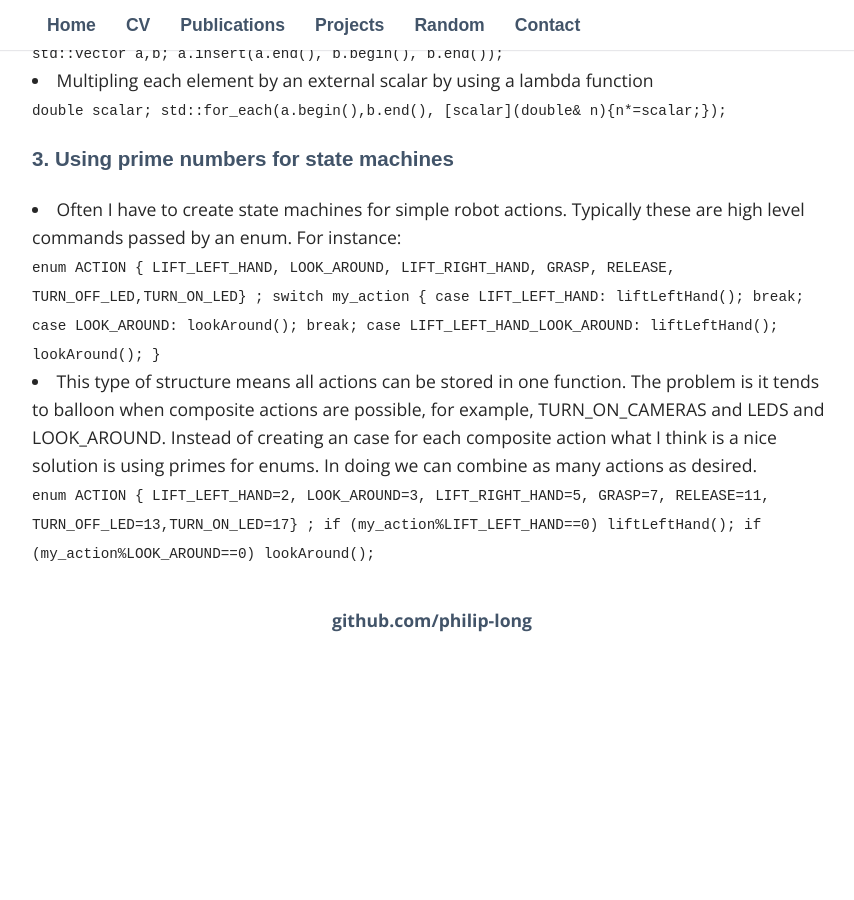
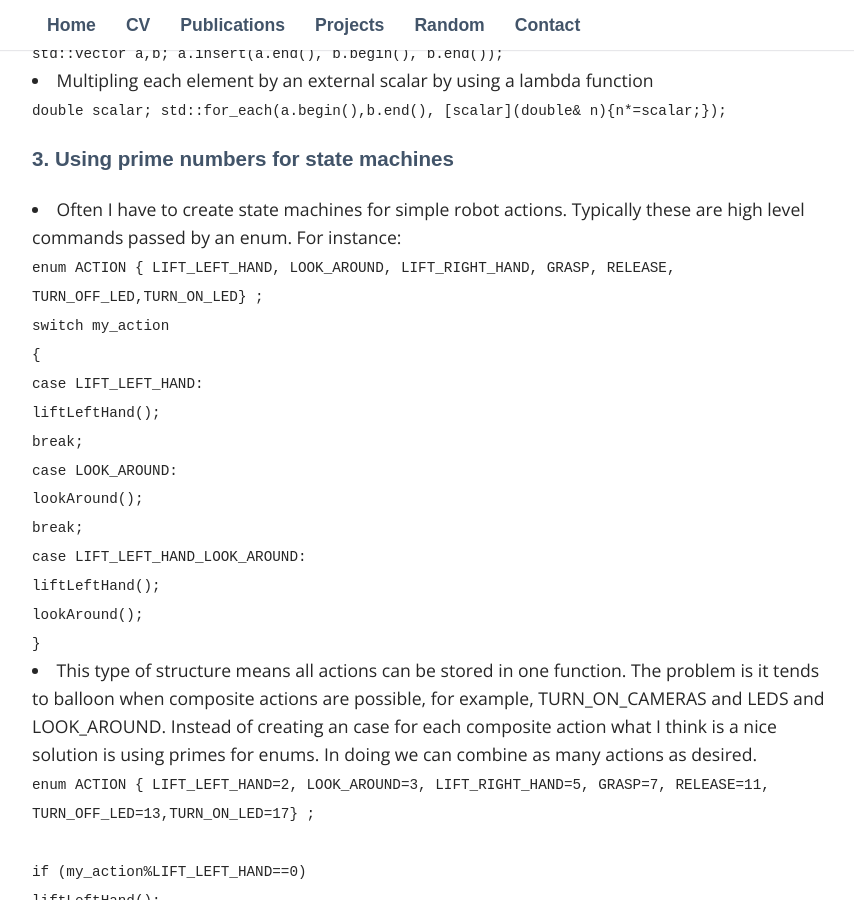
Before and after one commit to philip-long/philip-long.github.io, a Jekyll site: the page built from random/tips.html, in a window 1280 px wide and 900 px high, scrolled down 1253 px. Shown: the whole window, without its empty margins (208-1062 px from the left). Built offline with Jekyll 4.4.1, drawn with Linux system fonts in a browser that asks for light colours; some web fonts are replaced; before the commit the page ends 1927 px from its top, so only the background shows below that; some of the changed text lies outside the part shown.

Commit message:
Update tips.html

```diff
--- a/random/tips.html
+++ b/random/tips.html
@@ -83,19 +83,19 @@ a.insert(a.end(), b.begin(), b.end());
 
 	<code>
 
-	enum ACTION { LIFT_LEFT_HAND, LOOK_AROUND, LIFT_RIGHT_HAND, GRASP, RELEASE, TURN_OFF_LED,TURN_ON_LED} ;
-	switch my_action
-		{
-		case LIFT_LEFT_HAND:
-		liftLeftHand();
-		break;
-		case LOOK_AROUND:
-		lookAround();
-		break;
-		case LIFT_LEFT_HAND_LOOK_AROUND:
-		liftLeftHand();
-		lookAround();
-		}
+	enum ACTION { LIFT_LEFT_HAND, LOOK_AROUND, LIFT_RIGHT_HAND, GRASP, RELEASE, TURN_OFF_LED,TURN_ON_LED} ; <br />
+	switch my_action  <br />
+		{ <br />
+		case LIFT_LEFT_HAND:<br />
+		liftLeftHand();	<br />
+		break;<br />
+		case LOOK_AROUND:<br />
+		lookAround();<br />
+		break;<br />
+		case LIFT_LEFT_HAND_LOOK_AROUND:<br />
+		liftLeftHand();	<br />
+		lookAround();<br />
+		}<br />
 	</code>
 
 	<li> This type of structure means all actions can be stored in one function. The problem is it tends to balloon when composite
@@ -103,10 +103,11 @@ a.insert(a.end(), b.begin(), b.end());
 		what I think is a nice solution is using primes for enums. In doing we can combine as many actions as desired. </li>
 		<code>
 
-	enum ACTION { LIFT_LEFT_HAND=2, LOOK_AROUND=3, LIFT_RIGHT_HAND=5, GRASP=7, RELEASE=11, TURN_OFF_LED=13,TURN_ON_LED=17} ;
-	if (my_action%LIFT_LEFT_HAND==0)
-		liftLeftHand();
-	if (my_action%LOOK_AROUND==0)
-		lookAround();
+	enum ACTION { LIFT_LEFT_HAND=2, LOOK_AROUND=3, LIFT_RIGHT_HAND=5, GRASP=7, RELEASE=11, TURN_OFF_LED=13,TURN_ON_LED=17} ;			<br />
+	<br />
+	if (my_action%LIFT_LEFT_HAND==0)<br />
+		liftLeftHand();	<br />
+	if (my_action%LOOK_AROUND==0)<br />
+		lookAround();<br />
 
  </code>
```
